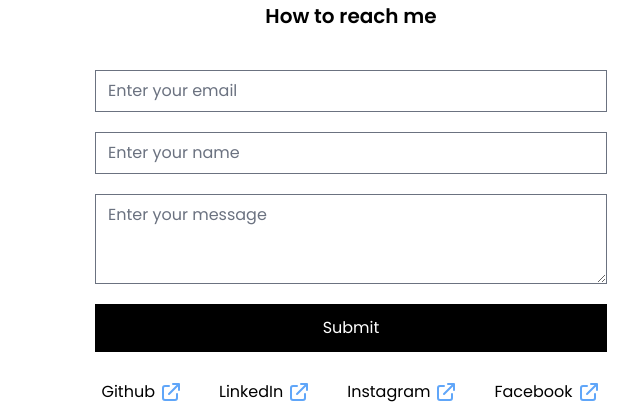
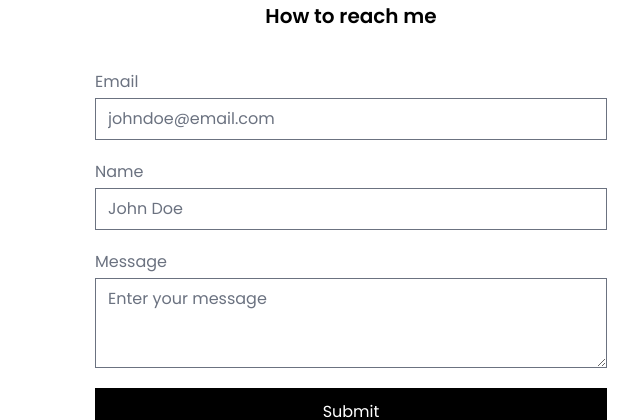
Before and after one commit to hamzat06/portfolio, a React (Create React App) app: page / in a window 1280 px wide. Shown: the part 2355-2775 px from the top of the page, without its empty margins (289-929 px from the left). Built offline with nearby package versions, Linux system fonts and the light colour scheme.

Commit message:
fixed the contact section layout

```diff
--- a/src/components/Contact.js
+++ b/src/components/Contact.js
@@ -9,21 +9,33 @@ export const Contact = () => {
                 </h2>
 
                 <form className="mb-5 container max-w-lg">
+                    <div className="mb-5">
+                        <label className="text-gray-500">Email</label>
                         <input
                             type="email"
-                        placeholder="Enter your email"
-                        className="block w-full mb-5"
+                            placeholder="johndoe@email.com"
+                            className="block w-full mt-1"
                         />
+                    </div>
+
+                    <div className="mb-5">
+                        <label className="text-gray-500">Name</label>
                         <input
                             type="text"
-                        placeholder="Enter your name"
-                        className="block w-full mb-5"
+                            placeholder="John Doe"
+                            className="block w-full mt-1"
                         />
+                    </div>
+
+                    <div className="mb-5">
+                        <label className="text-gray-500">Message</label>
                         <textarea
                             placeholder="Enter your message"
-                        className="block w-full mb-5"
+                            className="block w-full mt-1"
                             rows="3"
                         ></textarea>
+                    </div>
+
                     <button
                         type="submit"
                         className="px-5 py-3 bg-black text-white w-full"
--- a/src/components/Navbar.js
+++ b/src/components/Navbar.js
@@ -5,7 +5,7 @@ import DotsHorizontal from "../assets/icons/dots-horizontal.svg";
 export const Navbar = ({ toggleNav }) => {
     return (
         <nav>
-            <div className="container px-5 py-3 flex justify-between">
+            <div className="px-5 py-3 flex justify-between">
                 <a href="/" className="flex p-1 hover:bg-gray-200 rounded">
                     <img src={Cube} alt="logo" className="w-6 h-6 mr-1" />
                     <span className="text-lg">H-Codes</span>
```
Lines whose indentation alone changed are shown as unchanged.
